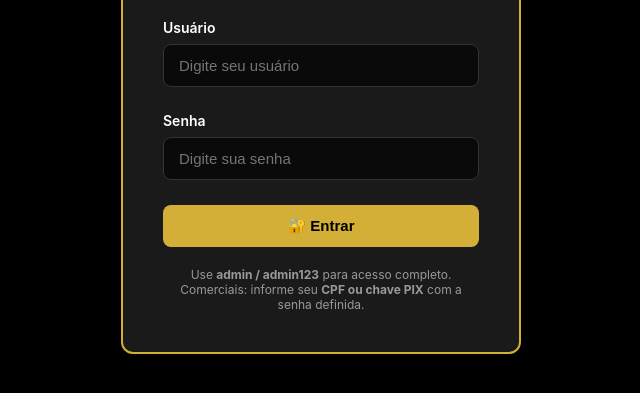
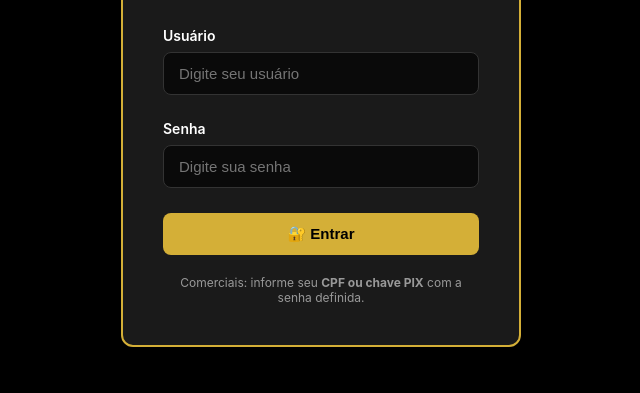
Before and after one commit to Rckbastos/sistema_de_simulacao_zenith, a website: page sistema_de_simulacao_zenith.html in a window 1280 px wide. Shown: the part 297-690 px from the top of the page, without its empty margins (319-959 px from the left). Drawn offline with Linux system fonts and the light colour scheme.

Commit message:
chore: remove login hint

```diff
--- a/sistema_de_simulacao_zenith.html
+++ b/sistema_de_simulacao_zenith.html
@@ -533,7 +533,6 @@
             <button class="btn btn-primary btn-block" onclick="fazerLogin()">🔐 Entrar</button>
 
             <div style="margin-top: 20px; text-align: center; font-size: 12px; color: var(--text-secondary);">
-                Use <strong>admin / admin123</strong> para acesso completo.<br>
                 Comerciais: informe seu <strong>CPF ou chave PIX</strong> com a senha definida.
             </div>
         </div>
```
